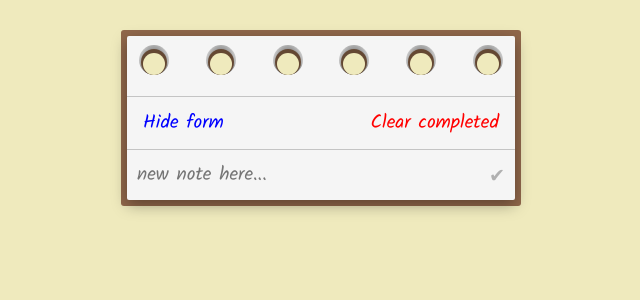
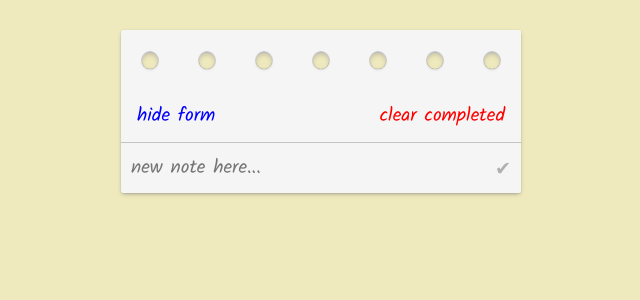
Before and after one commit to Louis-FB/react-todo, a React (Vite) app: page / in a window 1280 px wide. Shown: the top 300 px of the page, without its empty margins (319-959 px from the left). Built offline with nearby package versions, Linux system fonts and the light colour scheme.

Commit message:
style update

```diff
--- a/src/App.css
+++ b/src/App.css
@@ -13,31 +13,30 @@
   position: relative;
 }
 .np-body {
-  background-color: #91684b;
-  padding: 6px;
   display: flex;
-  border-radius: 3px;
   flex-direction: column;
   .np-body-page {
     /* background-color: white; */
     background: var(--pageColour);
     border-radius: 2px;
-    box-shadow: rgba(0, 0, 0, 0.35) 0px 5px 15px;
+    /* box-shadow: rgba(0, 0, 0, 0.35) 0px 5px 15px; */
+    box-shadow: rgba(50, 50, 93, 0.25) 0px 2px 5px -1px,
+      rgba(0, 0, 0, 0.3) 0px 1px 3px -1px;
   }
 }
 .notepad {
   background-color: var(--pageColour);
 }
 
-.np-binder-mask {
+/* .np-binder-mask {
   height: 60px;
-  position: absolute;
-  /* top: 60px; */
-  /* background-color: rgba(0, 0, 255, 0.5); */
-  display: flex;
+  position: absolute; */
+/* top: 60px; */
+/* background-color: rgba(0, 0, 255, 0.5); */
+/* display: flex;
   width: 100%;
   flex-direction: row;
-}
+} */
 
 .binder-col {
   display: flex;
@@ -51,11 +50,11 @@
   background: var(--pageColour);
   background: radial-gradient(
     ellipse at bottom,
-    rgba(0, 0, 0, 1) 5%,
+    rgba(0, 0, 0, 0.7) 0%,
     rgba(255, 255, 255, 1) 100%
   );
-  height: 30px;
-  width: 30px;
+  height: 18px;
+  width: 18px;
   border-radius: 90px;
   display: flex;
   /* align-items: center; */
@@ -63,35 +62,26 @@
   align-items: end;
 }
 
-.binder-hole-inner-1 {
-  background-color: #644833;
-  border-radius: 90px;
-  height: 26px;
-  width: 26px;
-  content: "";
-  /* padding: 2px; */
-  position: relative;
-  display: flex;
-  justify-content: center;
-  align-items: end;
-}
-
 .binder-hole-inner-2 {
   background: #efeabd;
-  width: 22px;
-  /* display: none; */
-  height: 22px;
+  width: 16px;
+  height: 16px;
   border-radius: 90px;
+  box-shadow: inset rgba(50, 50, 93, 0.25) 0px 2px 5px -1px,
+    rgba(0, 0, 0, 0.3) 0px 1px 3px -1px;
 }
 
 .np-binder {
   height: 60px;
+  width: 100%;
+  flex-direction: row;
+  display: flex;
 }
 
 .np-header {
   display: flex;
   flex-direction: column;
-  border-top: 1px solid #c4c4c4;
+  /* border-top: 1px solid #c4c4c4; */
 }
 
 .header-btn-container {
--- a/src/App.jsx
+++ b/src/App.jsx
@@ -24,53 +24,45 @@ function App() {
 
   return (
     <div className="np-container">
-      <div className="np-binder-mask">
-        <div className="binder-col">
-          <div className="binder-hole-cont">
-            <div className="binder-hole-inner-1">
-              <div className="binder-hole-inner-2"></div>
+      <div className="np-body">
+        <div className="np-body-page">
+          <div className="np-binder">
+            <div className="binder-col">
+              <div className="binder-hole-cont">
+                <div className="binder-hole-inner-2"></div>
+              </div>
+            </div>
+            <div className="binder-col">
+              <div className="binder-hole-cont">
+                <div className="binder-hole-inner-2"></div>
+              </div>
+            </div>
+            <div className="binder-col">
+              <div className="binder-hole-cont">
+                <div className="binder-hole-inner-2"></div>
+              </div>
+            </div>
+            <div className="binder-col">
+              <div className="binder-hole-cont">
+                <div className="binder-hole-inner-2"></div>
+              </div>
+            </div>
+            <div className="binder-col">
+              <div className="binder-hole-cont">
+                <div className="binder-hole-inner-2"></div>
+              </div>
+            </div>
+            <div className="binder-col">
+              <div className="binder-hole-cont">
+                <div className="binder-hole-inner-2"></div>
+              </div>
+            </div>
+            <div className="binder-col">
+              <div className="binder-hole-cont">
+                <div className="binder-hole-inner-2"></div>
+              </div>
             </div>
           </div>
-        </div>
-        <div className="binder-col">
-          <div className="binder-hole-cont">
-            <div className="binder-hole-inner-1">
-              <div className="binder-hole-inner-2"></div>
-            </div>
-          </div>
-        </div>
-        <div className="binder-col">
-          <div className="binder-hole-cont">
-            <div className="binder-hole-inner-1">
-              <div className="binder-hole-inner-2"></div>
-            </div>
-          </div>
-        </div>
-        <div className="binder-col">
-          <div className="binder-hole-cont">
-            <div className="binder-hole-inner-1">
-              <div className="binder-hole-inner-2"></div>
-            </div>
-          </div>
-        </div>
-        <div className="binder-col">
-          <div className="binder-hole-cont">
-            <div className="binder-hole-inner-1">
-              <div className="binder-hole-inner-2"></div>
-            </div>
-          </div>
-        </div>
-        <div className="binder-col">
-          <div className="binder-hole-cont">
-            <div className="binder-hole-inner-1">
-              <div className="binder-hole-inner-2"></div>
-            </div>
-          </div>
-        </div>
-      </div>
-      <div className="np-body">
-        <div className="np-body-page">
-          <div className="np-binder"></div>
           <Header
             todos={todos}
             setTodos={setTodos}
--- a/src/Header.jsx
+++ b/src/Header.jsx
@@ -10,12 +10,12 @@ export default function Header({ todos, setTodos, onClearCompleted }) {
       <div className="header-btn-container">
         <div className="header-btn-col">
           <button onClick={() => setShowForm(!showForm)} className="header-btn">
-            {showForm ? "Hide" : "Show"} form
+            {showForm ? "hide" : "show"} form
           </button>
         </div>
         <div className="header-btn-col">
           <button onClick={() => onClearCompleted()} className="header-btn">
-            Clear completed
+            clear completed
           </button>
         </div>
       </div>
```
